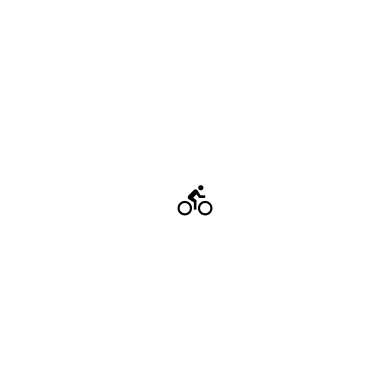
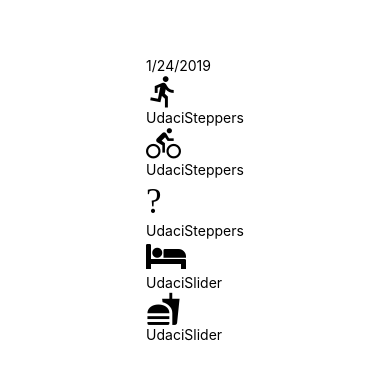
Before and after one commit to taynancid/UdaciFitness-app, a React Native app: screen / in a window 390 px wide. Shown: the part 222-602 px from the top of the page. Built offline with nearby package versions, Linux system fonts and the light colour scheme.

Commit message:
feat: date and sliders
add initial date and how sliders and stepper components will be

```diff
--- a/components/AddEntry.js
+++ b/components/AddEntry.js
@@ -1,10 +1,82 @@
 import React, { Component } from "react";
 import { View, Text } from "react-native";
 import { getMetricMetaInfo } from "../utils/helpers";
+import UdaciSlider from './UdaciSlider'
+import UdaciSteppers from './UdaciSteppers'
+import DateHeader from './DateHeader'
 
 class AddEntry extends Component {
+  state = {
+    run: 0,
+    bike: 0,
+    swim: 0,
+    sleep: 0,
+    eat: 0,
+  }
+
+  increment = (metric) => {
+    const {max, step} = getMetricMetaInfo(metric);
+
+    this.setState((prevState) => {
+      const count = state[metric] + step
+
+      return {
+        ...prevState,
+        [metric]: count > max ? max : count
+      }
+    })
+  }
+
+
+  decrement = (metric) => {
+    this.setState((prevState) => {
+      const count = state[metric] - getMetricMetaInfo(metric).step
+
+      return {
+        ...state,
+        [metric]: count < 0 ? 0 : count
+      }
+    })
+  }
+
+  slide = (metric, value) => {
+    this.setState(() => ({
+      [metric]: value,
+    }))
+  }
+
   render() {
-    return <View>{getMetricMetaInfo("bike").getIcon()}</View>;
+    const metaInfo = getMetricMetaInfo();
+
+    console.log(metaInfo)
+
+    return (
+      <View>
+        <DateHeader date={(new Date()).toLocaleDateString()}/>
+        {Object.keys(metaInfo).map((key) => {
+          const { getIcon, type, ...rest} = metaInfo[key]
+          const value = this.state[key]
+
+          return (
+            <View key={key}>
+              {getIcon()}
+              {type == 'slider'
+                ? <UdaciSlider
+                    value={value}
+                    onChange={(value) => this.slide(key,value)}
+                  {...rest}
+                />
+                : <UdaciSteppers
+                    value={value}
+                    onIncrement={() => this.increment(key)}
+                    onDecrement={() => this.decrement(key)}
+                  {...rest}
+                />}
+            </View>
+          )
+        })}
+      </View>
+    )
   }
 }
 
--- /dev/null
+++ b/components/DateHeader.js
@@ -0,0 +1,9 @@
+import React from 'react'
+import {View, Text} from 'react-native'
+
+export default function UdaciSlider ({date}) {
+  return (
+
+      <Text>{date}</Text>
+  )
+}
--- /dev/null
+++ b/components/UdaciSlider.js
@@ -0,0 +1,10 @@
+import React from 'react'
+import {View, Text} from 'react-native'
+
+export default function UdaciSlider () {
+  return (
+    <View>
+      <Text>UdaciSlider</Text>
+    </View>
+  )
+}
--- /dev/null
+++ b/components/UdaciSteppers.js
@@ -0,0 +1,10 @@
+import React from 'react'
+import {View, Text} from 'react-native'
+
+export default function UdaciSteppers () {
+  return (
+    <View>
+      <Text>UdaciSteppers</Text>
+    </View>
+  )
+}
--- a/utils/helpers.js
+++ b/utils/helpers.js
@@ -125,9 +125,7 @@
     }
   };
 
-  console.log("metric: ", metric);
-
-  console.log(info[metric].displayName);
-
-  return typeof metric === undefined ? info.sleep.getIcon() : info[metric];
+  console.log(info)
+  console.log("tipo metric: ", typeof(metric))
+  return  metric !== undefined ? info[metric] : info;
 }
```
